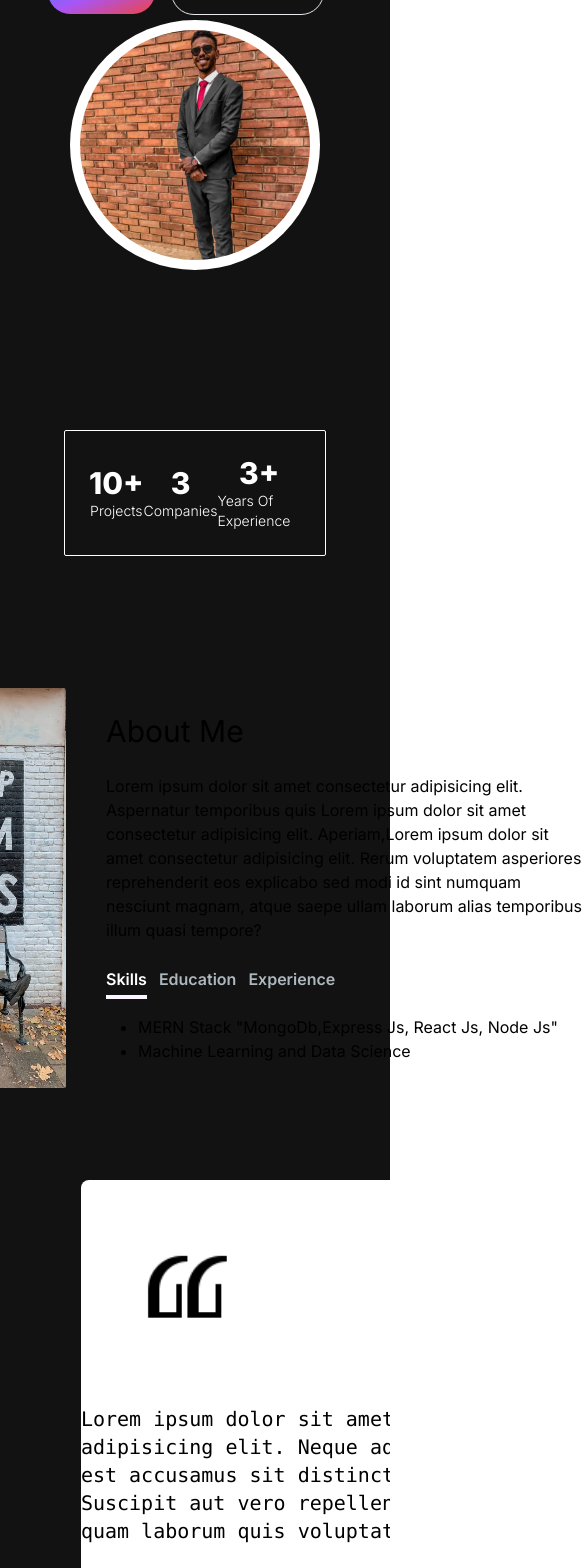
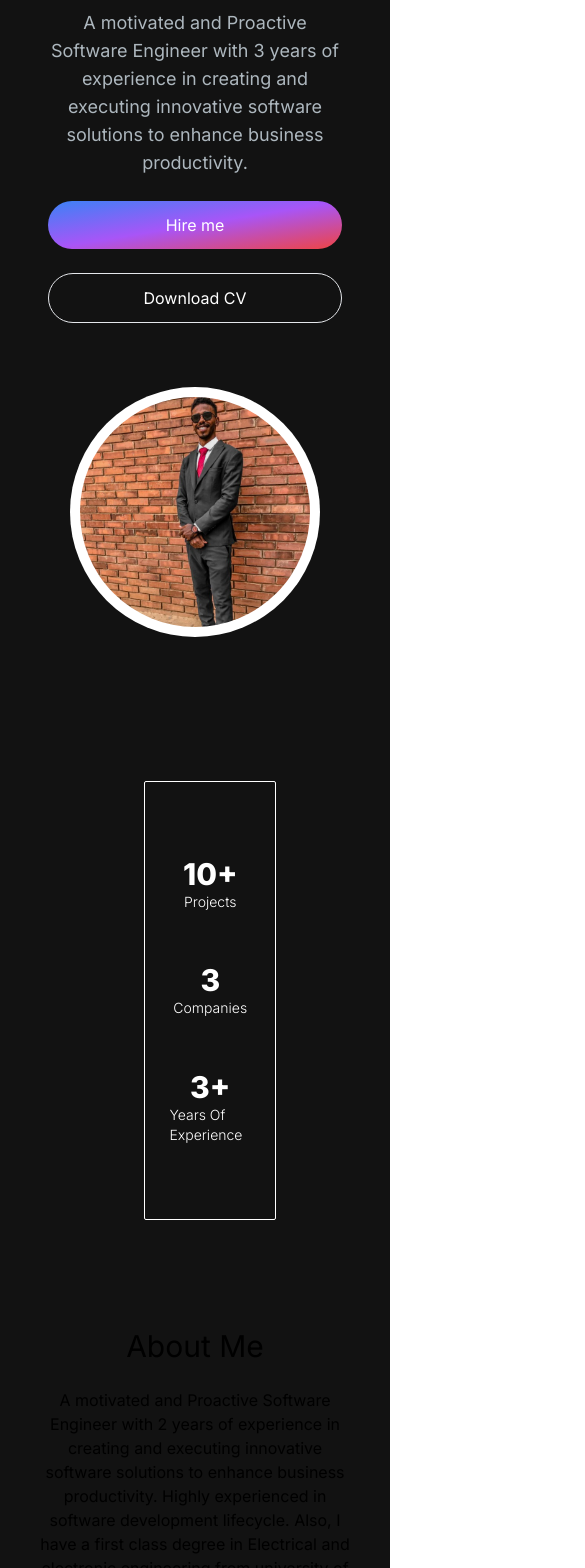
Before and after one commit to Mamoro98/Portfolio-Next, a Next.js app: page / in a window 390 px wide. Shown: the part 432-2000 px from the top of the page, 585 px wide, since content can reach past the window. Built offline with nearby package versions, Linux system fonts and the light colour scheme.

Commit message:
mobile responsiveness

```diff
--- a/app/components/AboutMe.tsx
+++ b/app/components/AboutMe.tsx
@@ -15,7 +15,7 @@ const AboutMe = () => {
         initial={{ opacity: 0 }}
         animate={{ opacity: 1 }}
         transition={{ duration: 3 }}
-        className="flex flex-row p-16 justify-center"
+        className="flex flex-col sm:flex-row p-0 text-center sm:text-left sm:p-16 justify-center"
         id="about"
       >
         <Image
@@ -23,19 +23,21 @@ const AboutMe = () => {
           alt="programming"
           width={250}
           height={400}
-          className="rounded-sm w-[400px] h-[400px]"
+          className="rounded-sm w-[400px] h-[400px] hidden sm:block"
         />
 
-        <div className=" ml-10 w-fit ">
+        <div className=" sm:ml-10 ml-0 w-fit p-10 sm:p-0 ">
           <div className="flex flex-col h-[100%] justify-evenly ">
             <span className="text-3xl ">About Me</span>
-            <span className="w-[30em] text-base">
-              Lorem ipsum dolor sit amet consectetur adipisicing elit.
-              Aspernatur temporibus quis Lorem ipsum dolor sit amet consectetur
-              adipisicing elit. Aperiam,Lorem ipsum dolor sit amet consectetur
-              adipisicing elit. Rerum voluptatem asperiores reprehenderit eos
-              explicabo sed modi id sint numquam nesciunt magnam, atque saepe
-              ullam laborum alias temporibus illum quasi tempore?
+            <span className="sm:w-[30em] w-full sm:text-base mt-6 sm:mt-0">
+              A motivated and Proactive Software Engineer with 2 years of
+              experience in creating and executing innovative software solutions
+              to enhance business productivity. Highly experienced in software
+              development lifecycle. Also, I have a first class degree in
+              Electrical and electronic engineering from university of Khartoum
+              and I was one of the best 100 student in Sudan in high school
+              Exams. Interested in Computer Science field which I find very
+              helpful in solving today's problems.
             </span>
             <Skills />
           </div>
--- a/app/components/Contact.tsx
+++ b/app/components/Contact.tsx
@@ -8,18 +8,21 @@ import whatsapp from "../../public/whatsapp.png";
 const Contact = () => {
   return (
     <div
-      className="flex flex-row justify-around bg-[#64B5F6] p-24 "
+      className="flex sm:flex-row flex-col sm:text-left text-center justify-around bg-[#64B5F6] sm:p-24 items-center "
       id="Contact"
     >
-      <div className="w-[50%] flex flex-col h-[64vh] justify-center">
-        <h1 className="font-semibold text-7xl">Lets Connect!</h1>
-        <p className="font-light text-sm">
-          Lorem ipsum dolor sit amet consectetur adipisicing elit. Unde, eum
-          quas illo beatae nulla fugit, est quo magnam aliquid rerum laudantium
-          saepe. Expedita eligendi illum dignissimos cum doloremque, vel a?
+      <div className="sm:w-[50%] w-[70%] flex flex-col h-[64vh] justify-center">
+        <h1 className="font-semibold sm:text-7xl text-4xl">Lets Connect!</h1>
+        <p className="font-light text-sm sm:text-sm sm:mt-0 mt-4 ">
+          You can reach me on WhatsApp for casual and quick communication. For
+          professional collaborations and to view my coding projects, you can
+          visit my GitHub profile . Finally, to connect on a more professional
+          level and stay updated with my career and achievements, please find me
+          on LinkedIn. I look forward to staying in touch and potentially
+          working together in the future. Have a great day!
         </p>
       </div>
-      <div className="flex flex-col mt-2 justify-evenly w-[15%]">
+      <div className="flex flex-row sm:flex-col mt-0 sm:mt-2 justify-evenly w-[70%] sm:w-[15%]">
         <a href="https://github.com/Mamoro98">
           <Image src={github} alt="github link" width={150} />
         </a>
--- a/app/components/Footer.tsx
+++ b/app/components/Footer.tsx
@@ -1,7 +1,11 @@
 import React from "react";
 
 const Footer = () => {
-  return <div className="font-mono text-sm">YOU CAN DO IT !</div>;
+  return (
+    <div className="font-mono sm:text-sm text-[10px] text-center sm:text-left ">
+      The only limit to our realization of tomorrow will be our doubts of today.
+    </div>
+  );
 };
 
 export default Footer;
--- a/app/components/HeroSection.tsx
+++ b/app/components/HeroSection.tsx
@@ -8,15 +8,12 @@ import { DevicePhoneMobileIcon } from "@heroicons/react/24/solid";
 const HeroSection = () => {
   return (
     <motion.div
+      className="grid  sm:grid-cols-12  sm:max-md:w-[55em]  grid-cols-1 text-center sm:text-left"
       initial={{ opacity: 0, scale: 0.1 }}
       animate={{ opacity: 1, scale: 1 }}
       transition={{ duration: 1 }}
     >
-      <div className="grid grid-cols-1 lg:grid-cols-12">
-        <div
-          className="col-span-7 place-self-center
-        "
-        >
+      <div className="sm:col-span-7  place-self-center ">
         <h1
           className="text-white font-extrabold text-4xl
           lg:text-6xl
@@ -40,10 +37,11 @@ const HeroSection = () => {
             text-lg lg:text-xl
           "
         >
-            Lorem ipsum dolor sit amet consectetur, adipisicing elit. Maiores
-            omnis nulla dolorem
+          A motivated and Proactive Software Engineer with 3 years of experience
+          in creating and executing innovative software solutions to enhance
+          business productivity.
         </span>
-          <div className="mt-6 ">
+        <div className="mt-6 flex flex-col sm:block ">
           <a
             href="https://www.linkedin.com/in/omer-mamoro-40417512b/"
             className=" rounded-full
@@ -58,7 +56,7 @@ const HeroSection = () => {
           </a>
           <a
             className="rounded-full bg-transparent px-6 py-3 hover:bg-white border
-              text-white hover:text-black mt-2
+              text-white hover:text-black mt-6
              w-full
              lg:w-fit
              "
@@ -69,7 +67,7 @@ const HeroSection = () => {
           </a>
         </div>
       </div>
-        <div className="col-span-5 place-self-center mt-4 lg:mt-0">
+      <div className="sm:col-span-5 place-self-center mt-16 lg:mt-0  ">
         <div
           className="rounded-full w-[250px] h-[250px] bg-white relative
           lg:h-[400px] lg:w-[400px]
@@ -84,7 +82,6 @@ const HeroSection = () => {
           />
         </div>
       </div>
-      </div>
     </motion.div>
   );
 };
--- a/app/components/Navbar.tsx
+++ b/app/components/Navbar.tsx
@@ -10,10 +10,10 @@ function Navbar() {
     { title: "Contact", href: "Contact" },
   ];
   return (
-    <nav className="fixed top-0 left-0 right-0 z-10 bg-[#121212] bg-opacity-90 md:relative">
+    <nav className=" top-0 left-0 right-0 z-10 bg-[#121212] bg-opacity-90 md:relative">
       <div className="flex flex-wrap items-center justify-between mx-auto px-2 mt-4 ">
-        <div className="menu  md:block md:w-auto" id="navbar">
-          <ul className="flex sm:flex-row p-4 md:p-0 md:space-x-8 mt-0">
+        <div className="menu  md:block md:w-auto w-full" id="navbar">
+          <ul className="flex flex-col items-center   sm:flex-row p-4 md:p-0 md:space-x-8 mt-0">
             {navLinks.map((link, index) => (
               <li key={index}>
                 <NavLink title={link.title} href={link.href} />
--- a/app/components/Projects.tsx
+++ b/app/components/Projects.tsx
@@ -8,8 +8,9 @@ const Projects = () => {
   const [ref, inView] = useInView({ triggerOnce: true });
 
   return (
+    <div className="sm:w-[87%] flex mb-10 ml-16 mr-16 w-[75%] justify-center">
       <div
-      className="border border-white rounded-sm p-6 mb-10 ml-16 mr-16 flex flex-row justify-evenly"
+        className="w-[45%] sm:w-[95%] h-[52vh] sm:h-fit  p-6 border border-white rounded-sm  flex flex-col sm:flex-row justify-evenly"
         ref={ref}
       >
         <div className="flex flex-col text-white justify-center items-center ">
@@ -33,6 +34,7 @@ const Projects = () => {
           <span className="text-sm font-light">Years Of Experience</span>
         </div>
       </div>
+    </div>
   );
 };
 
--- a/app/components/Recommenders.tsx
+++ b/app/components/Recommenders.tsx
@@ -14,16 +14,23 @@ export default function Recommenders() {
               src={quote}
               alt="quote"
               width={90}
-              className="absolute top-[10%] left-[10%]"
+              className="absolute sm:top-[10%] sm:left-[12%] left-0 top-[0%] w-[13%] sm:w-[10%]"
             />
-            <code className="w-[30em] text-xl ">
-              Lorem ipsum dolor sit amet consectetur adipisicing elit. Neque ad
-              repellat architecto est accusamus sit distinctio modi suscipit.
-              Suscipit aut vero repellendus in dicta inventore, quam laborum
-              quis voluptatem necessitatibus!
+            <code className="w-[30em]  ml-16 sm:ml-0 ">
+              Omer is one of the good students you can come across as a teacher;
+              he is smart, respectful, and energetic. While undergoing his
+              undergraduate study, Omer also volunteered in several programs and
+              events. Omer’s genuine interest in Computer vision and Machine
+              learning is well reflected as he participated in Deep Learning
+              INDABA in South Africa in 2018-2019 and later helped organizing
+              Deep Learning IndabaX in Sudan. In addition to that, Omer also has
+              a wide range of programming and software development skills using
+              different tools.
             </code>
-            <span className="absolute right-[20%] top-[70%] font-mono font-bold text-xl">
-              Name Name
+            <span className="absolute sm:right-[10%] sm:top-[80%] top-[80%] right-[2%]  font-mono font-bold text-center ">
+              Mrs. Amal Elsamani
+              <br />
+              Lecturer at the University of Khartoum
             </span>
           </div>
         </div>
@@ -32,17 +39,46 @@ export default function Recommenders() {
             <Image
               src={quote}
               alt="quote"
-              width={90}
-              className="absolute top-[10%] left-[10%]"
+              className="absolute sm:top-[10%] sm:left-[12%] left-0 top-[0%] w-[13%] sm:w-[10%] "
             />
-            <code className="w-[30em] text-xl ">
-              Lorem ipsum dolor sit amet consectetur adipisicing elit. Neque ad
-              repellat architecto est accusamus sit distinctio modi suscipit.
-              Suscipit aut vero repellendus in dicta inventore, quam laborum
-              quis voluptatem necessitatibus!
+            <code className="w-[30em]  ml-16 sm:ml-0 ">
+              Omer has demonstrated outstanding skills and dedication in both
+              React and Kotlin development here at Orooma. His proficiency in
+              React has greatly contributed to the success of our frontend
+              development efforts. Beyond his technical aptitude, Omer exhibits
+              a strong work ethic, a willingness to learn, and an eagerness to
+              collaborate with the team. He is proactive in addressing
+              challenges and has consistently delivered on their
+              responsibilities. His passion for software engineering is truly
+              commendable.
             </code>
-            <span className="absolute right-[20%] top-[70%] font-mono font-bold text-xl">
-              Name Name
+            <span className="absolute sm:right-[10%] sm:top-[80%] top-[80%] right-[2%]   font-mono font-bold text-center ">
+              Mr. Mohammed Satti
+              <br />
+              CEO of OROOMA
+            </span>
+          </div>
+        </div>
+        <div className="lii">
+          <div className="flex justify-evenly w-full h-full place-items-center flex-col relative ">
+            <Image
+              src={quote}
+              alt="quote"
+              className="absolute sm:top-[10%] sm:left-[12%] left-0 top-[0%] w-[13%] sm:w-[10%] "
+            />
+            <code className="w-[30em]  ml-16 sm:ml-0 ">
+              Engineer Omer has a likable character as he went very well with
+              his colleagues and teachers. In addition, his English, both
+              written and spoken, is excellent and he can communicate very well
+              and work with others in a team. He was known to be a keen and
+              hardworking student and his academic performance was excellent. He
+              graduated with first class honours degree specializing in software
+              engineering of electronic systems.
+            </code>
+            <span className="absolute sm:right-[10%] sm:top-[80%] top-[80%] right-[2%]   font-mono font-bold text-center ">
+              Dr. Anas Showk
+              <br />
+              Associate Professor
             </span>
           </div>
         </div>
--- a/app/components/Skills.tsx
+++ b/app/components/Skills.tsx
@@ -21,9 +21,9 @@ const Skills = () => {
       title: "Skills",
       id: "Skills",
       content: (
-        <ul className="list-disc ml-8 mt-4">
+        <ul className="list-none sm:list-disc ml-8 mt-4">
           <li>MERN Stack &quot;MongoDb,Express Js, React Js, Node Js&quot;</li>
-          <li>Machine Learning and Data Science</li>
+          <li className="mt-6 sm:mt-0">Machine Learning and Data Science</li>
         </ul>
       ),
     },
@@ -31,7 +31,7 @@ const Skills = () => {
       title: "Education",
       id: "Education",
       content: (
-        <ul className="list-disc ml-8 mt-4">
+        <ul className="list-none sm:list-disc ml-8 mt-4">
           <li>University of Khartoum</li>
         </ul>
       ),
@@ -40,7 +40,7 @@ const Skills = () => {
       title: "Experience",
       id: "Experience",
       content: (
-        <ul className="list-disc ml-8 mt-4">
+        <ul className="list-none sm:list-disc ml-8 mt-4">
           <li>AmunData</li>
         </ul>
       ),
@@ -48,7 +48,7 @@ const Skills = () => {
   ];
   return (
     <div>
-      <div className="flex flex-row ">
+      <div className="flex flex-row mt-10 justify-center sm:mt-0 sm:justify-normal ">
         <TabButton
           selectTab={() => handleTabChange("Skills")}
           active={tab == "Skills"}
--- a/app/components/styles.css
+++ b/app/components/styles.css
@@ -8,6 +8,19 @@
     margin: 0 auto;
     padding: 0 2em;
 }
+
+.lii {
+    flex: 0 0 70%;
+    background: var(--accent);
+    margin: 0 20px 0 0;
+    background: white;
+    color: black;
+    height: 70vh;
+    border-radius: 8px;
+
+}
+
+@media (min-width:640px) {}
 
 ::-webkit-scrollbar {
     height: 5px;
@@ -25,17 +38,6 @@
     background: #fff3;
 }
 
-.lii {
-    flex: 0 0 70%;
-    background: var(--accent);
-    margin: 0 20px 0 0;
-    background: white;
-    color: black;
-    height: 70vh;
-    margin-left: 15%;
-    border-radius: 8px;
-
-}
 
 .lii:last-of-type {
     margin: 0;
--- a/app/page.tsx
+++ b/app/page.tsx
@@ -9,9 +9,9 @@ import Recommenders from "./components/Recommenders";
 
 export default function Home() {
   return (
-    <main className="flex min-h-screen flex-col bg-[#121212]  ">
+    <main className="flex min-h-screen flex-col bg-[#121212] sm:w-fit w-full  ">
       <Navbar />
-      <div className=" px-12 py-4 container mx-auto lg:mt-10 mt-36 ">
+      <div className=" px-12  container mx-auto lg:mt-10 mt-36 sm:max-md:mx-[15%] ">
         <HeroSection />
       </div>
       <div className="mt-36">
```
Lines whose indentation alone changed are shown as unchanged.
